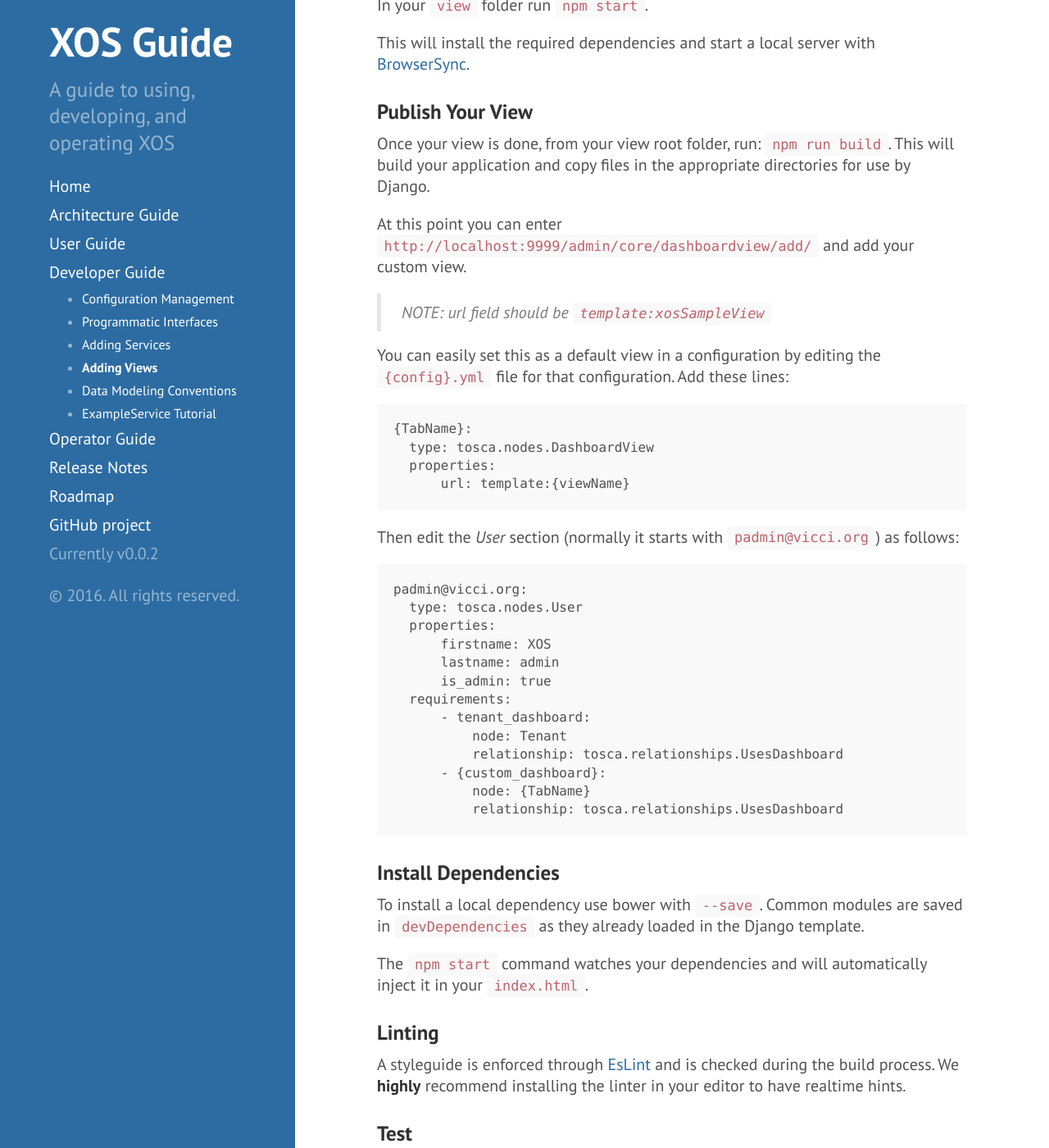
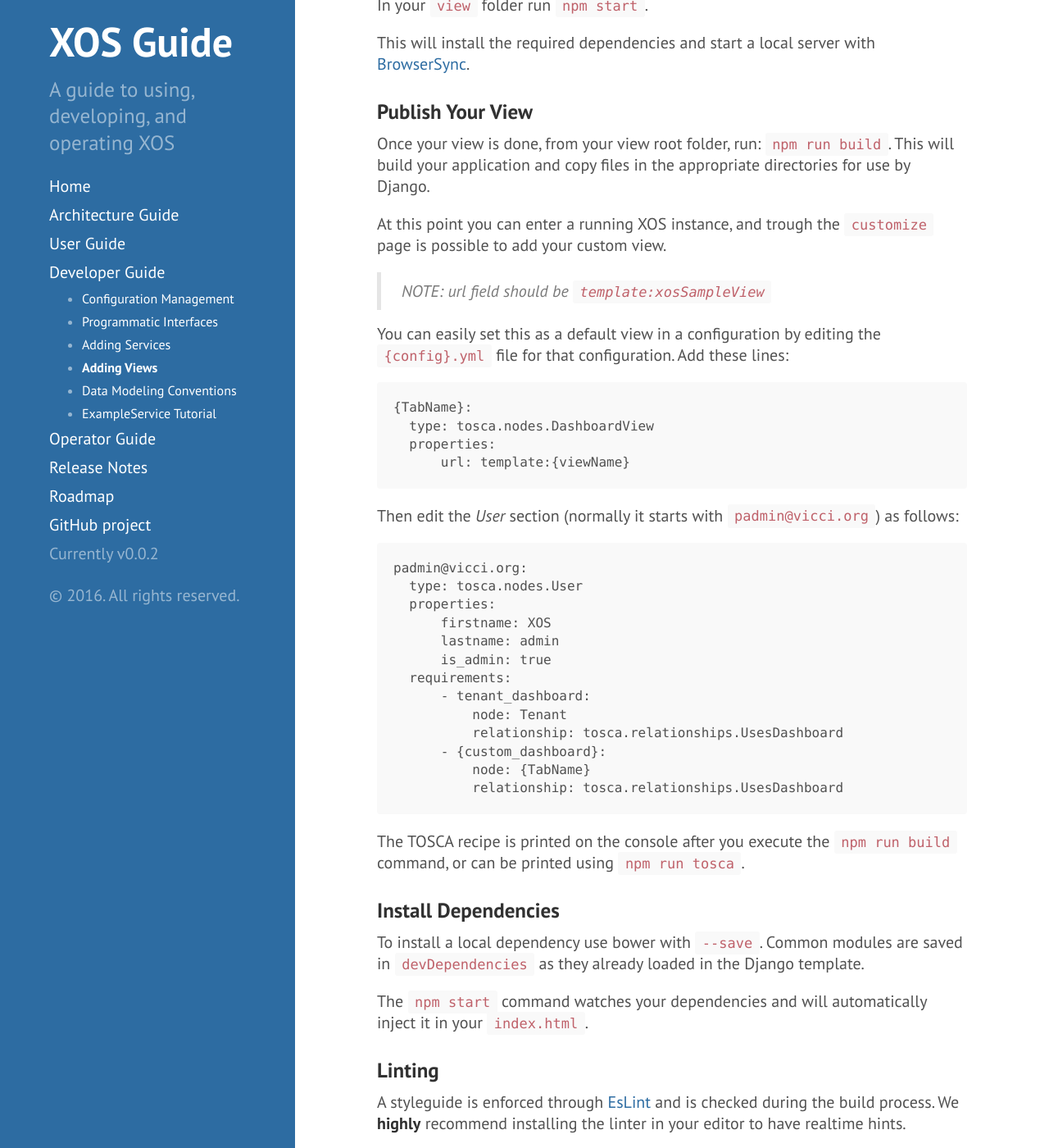
Before and after one commit to open-cloud/open-cloud.github.io.old, a Jekyll site: the page built from devguide_addview.md, in a window 1280 px wide and 1400 px high, scrolled down 4146 px. Shown: the whole window at 82% size. Built offline with Jekyll 4.4.1, drawn with Linux system fonts in a browser that asks for light colours.

Commit message:
Documented tosca autogeneration for dashboards

````diff
--- a/devguide_addview.md
+++ b/devguide_addview.md
@@ -137,9 +137,7 @@ Once your view is done, from your view root folder, run: `npm run build`.
 This will build your application and copy files in the appropriate
 directories for use by Django.
 
-At this point you can enter
-`http://localhost:9999/admin/core/dashboardview/add/` and add your
-custom view.
+At this point you can enter a running XOS instance, and trough the `customize` page is possible to add your custom view.
 
 >_NOTE: url field should be `template:xosSampleView`_
 
@@ -175,6 +173,8 @@ padmin@vicci.org:
           relationship: tosca.relationships.UsesDashboard
 ```
 
+The TOSCA recipe is printed on the console after you execute the `npm run build` command, or can be printed using `npm run tosca`.
+
 ### Install Dependencies
 
 To install a local dependency use bower with `--save`. Common modules
````
